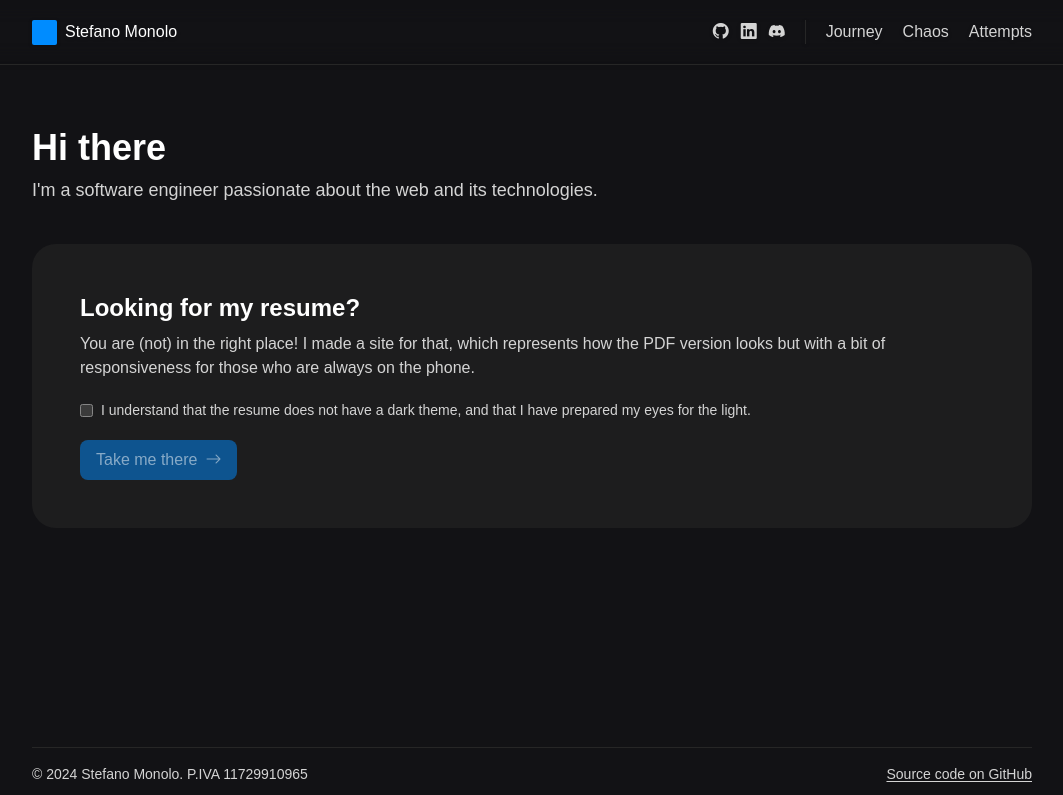
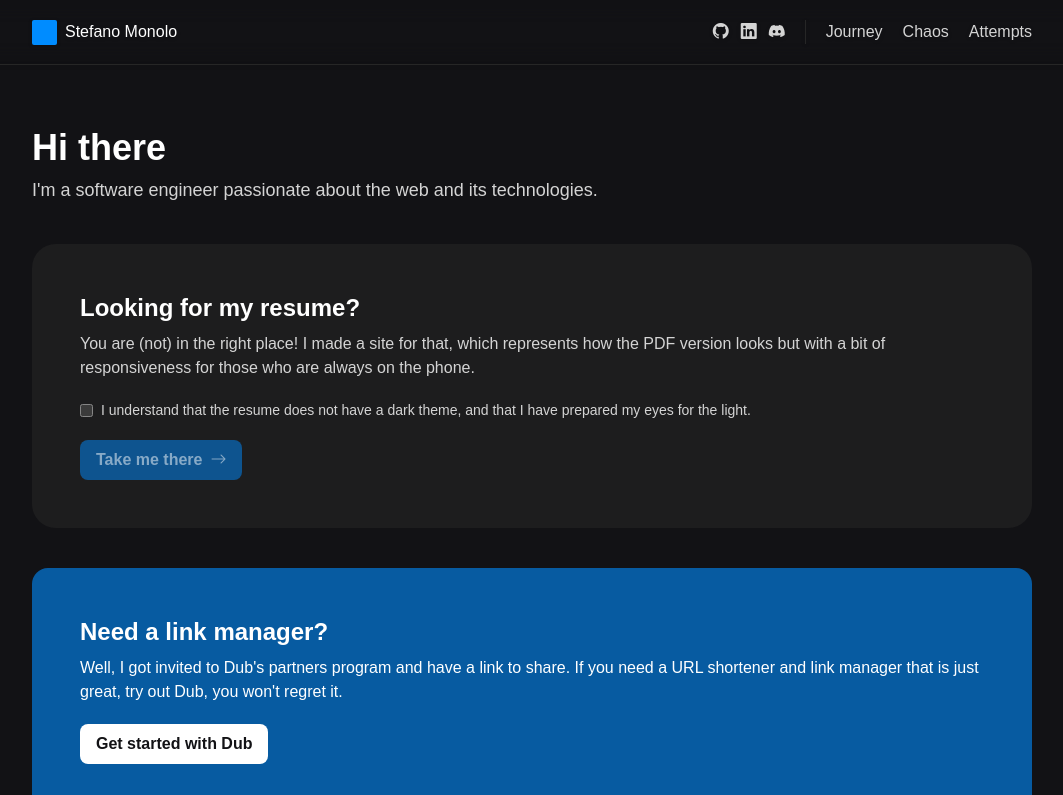
Before and after one commit to smonolo/mono-lo-repo, a Next.js app in the folder apps/website/: page / in a window 1280 px wide. Shown: the top 795 px of the page, without its empty margins (108-1171 px from the left). Built offline with nearby package versions, Linux system fonts and the light colour scheme; a web font is replaced by a local one.

Commit message:
feat(website): add dub referral link

```diff
--- a/apps/website/app/page.tsx
+++ b/apps/website/app/page.tsx
@@ -1,3 +1,4 @@
+import DubReferral from '@/components/pages/home/dub-referral'
 import ResumeCard from '@/components/pages/home/resume-card'
 
 export default function Home() {
@@ -9,6 +10,7 @@ export default function Home() {
         technologies.
       </p>
       <ResumeCard />
+      <DubReferral />
     </section>
   )
 }
--- /dev/null
+++ b/apps/website/components/pages/home/dub-referral.tsx
@@ -0,0 +1,19 @@
+export default function DubReferral() {
+  return (
+    <div className="bg-sm-blue/60 mt-10 w-full rounded-2xl p-10 text-white md:p-12">
+      <h2 className="font-display text-2xl font-bold">Need a link manager?</h2>
+      <p className="mt-2">
+        Well, I got invited to Dub&apos;s partners program and have a link to
+        share. If you need a URL shortener and link manager that is just great,
+        try out Dub, you won&apos;t regret it.
+      </p>
+      <a
+        href="https://refer.dub.co/stefano"
+        target="_blank"
+        className="bg-sm-white text-sm-black mt-5 block w-fit rounded-lg px-4 py-2 font-semibold transition-colors hover:bg-neutral-200"
+      >
+        Get started with Dub
+      </a>
+    </div>
+  )
+}
--- a/apps/website/components/pages/home/resume-card.tsx
+++ b/apps/website/components/pages/home/resume-card.tsx
@@ -14,9 +14,9 @@ export default function ResumeCard() {
 
   return (
     <div className="mt-10 rounded-2xl bg-neutral-800/60 p-10 md:rounded-3xl md:p-12">
-      <h3 className="font-display text-2xl font-semibold">
+      <h2 className="font-display text-2xl font-semibold">
         Looking for my resume?
-      </h3>
+      </h2>
       <p className="mt-2 text-sm text-neutral-300 md:text-base">
         You are (not) in the right place! I made a site for that, which
         represents how the PDF version looks but with a bit of responsiveness
@@ -35,7 +35,7 @@ export default function ResumeCard() {
       </div>
       <button
         className={classNames(
-          'bg-sm-blue text-sm-white disabled:text-sm-white/50 disabled:bg-sm-blue/50 group z-10 mt-5 flex items-center gap-x-2 rounded-lg px-4 py-2 font-medium transition-colors',
+          'bg-sm-blue text-sm-white disabled:text-sm-white/50 disabled:bg-sm-blue/50 group z-10 mt-5 flex items-center gap-x-2 rounded-lg px-4 py-2 font-semibold transition-colors',
           { 'hover:bg-sm-blue/80': isChecked },
           isChecked ? 'cursor-pointer' : 'cursor-not-allowed'
         )}
```
